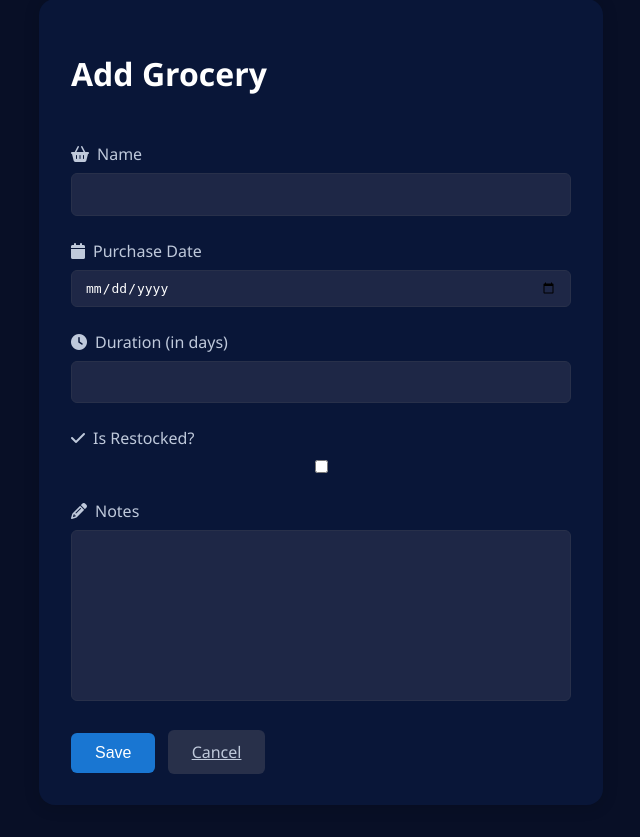
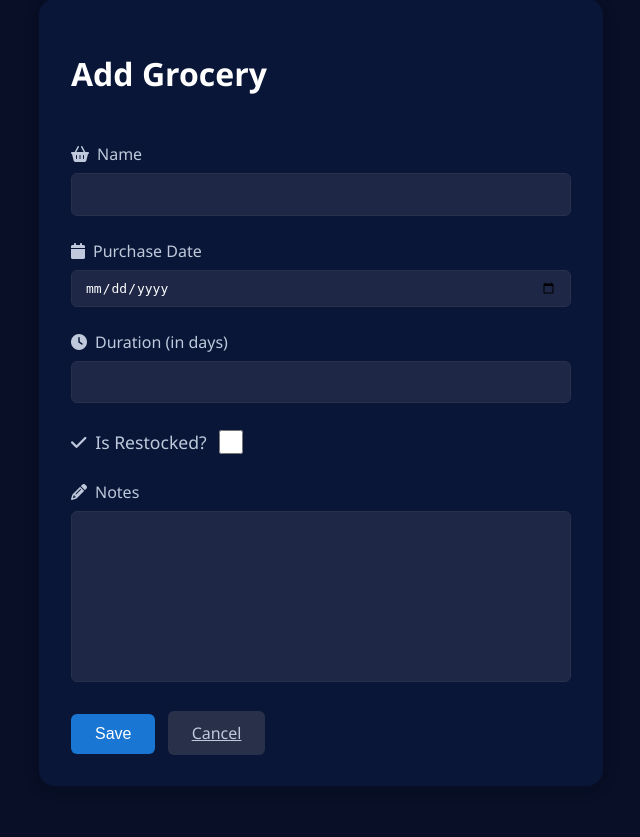
Before and after one commit to ManarSwar97/MyLifeFlow, a Django app: page /groceries/create/ in a window 1280 px wide. Shown: the part 33-870 px from the top of the page, without its empty margins (319-959 px from the left). After the commit the page ends 819 px from the top, so only its background shows below. Run offline with Django 5.2, Linux system fonts and the light colour scheme; the visitor is signed in with stand-in values (Sample User, id 1).

Commit message:
Add some styles

```diff
--- a/mylifeflow/main_app/static/css/eb-style.css
+++ b/mylifeflow/main_app/static/css/eb-style.css
@@ -83,3 +83,25 @@ body {
 .teal-text {
   color: #1de9b6;
 }
+
+.form-wrapper.checkbox-wrapper {
+  flex-direction: row;
+  align-items: center;
+  gap: 0.5em;
+  margin-bottom: 1.5em;
+}
+
+.form-wrapper.checkbox-wrapper input[type="checkbox"] {
+  width: 24px;
+  height: 24px;
+  accent-color: #1976d2;
+  cursor: pointer;
+}
+
+.form-wrapper.checkbox-wrapper label {
+  margin: 0;
+  font-size: 1.1em;
+  gap: 0.5em;
+  display: flex;
+  align-items: center;
+}
--- a/mylifeflow/main_app/templates/main_app/grocery_form.html
+++ b/mylifeflow/main_app/templates/main_app/grocery_form.html
@@ -1,34 +1,49 @@
 {% load static %}
 
-<link rel="stylesheet" href="{% static 'css/eb-style.css' %}">
-<link rel="stylesheet" href="https://cdnjs.cloudflare.com/ajax/libs/font-awesome/6.4.0/css/all.min.css" />
+<link rel="stylesheet" href="{% static 'css/eb-style.css' %}" />
+<link
+  rel="stylesheet"
+  href="https://cdnjs.cloudflare.com/ajax/libs/font-awesome/6.4.0/css/all.min.css"
+/>
 
 <div class="form-container">
-  <h1 class="form-title">{% if object %}Edit{% else %}Add{% endif %} Grocery</h1>
+  <h1 class="form-title">
+    {% if object %}Edit{% else %}Add{% endif %} Grocery
+  </h1>
   <form method="post">
     {% csrf_token %}
     <div class="form-wrapper">
-      <label for="{{ form.name.id_for_label }}"><i class="fa fa-shopping-basket"></i> Name</label>
+      <label for="{{ form.name.id_for_label }}"
+        ><i class="fa fa-shopping-basket"></i> Name</label
+      >
       {{ form.name }}
     </div>
 
     <div class="form-wrapper">
-      <label for="{{ form.purchase_date.id_for_label }}"><i class="fa fa-calendar"></i> Purchase Date</label>
+      <label for="{{ form.purchase_date.id_for_label }}"
+        ><i class="fa fa-calendar"></i> Purchase Date</label
+      >
       {{ form.purchase_date }}
     </div>
 
     <div class="form-wrapper">
-      <label for="{{ form.duration_days.id_for_label }}"><i class="fa fa-clock"></i> Duration (in days)</label>
+      <label for="{{ form.duration_days.id_for_label }}"
+        ><i class="fa fa-clock"></i> Duration (in days)</label
+      >
       {{ form.duration_days }}
     </div>
 
-    <div class="form-wrapper">
-      <label for="{{ form.is_restocked.id_for_label }}"><i class="fa fa-check"></i> Is Restocked?</label>
+    <div class="form-wrapper checkbox-wrapper">
+      <label for="{{ form.is_restocked.id_for_label }}">
+        <i class="fa fa-check"></i> Is Restocked?
+      </label>
       {{ form.is_restocked }}
     </div>
 
     <div class="form-wrapper">
-      <label for="{{ form.notes.id_for_label }}"><i class="fa fa-pencil-alt"></i> Notes</label>
+      <label for="{{ form.notes.id_for_label }}"
+        ><i class="fa fa-pencil-alt"></i> Notes</label
+      >
       {{ form.notes }}
     </div>
 
```
